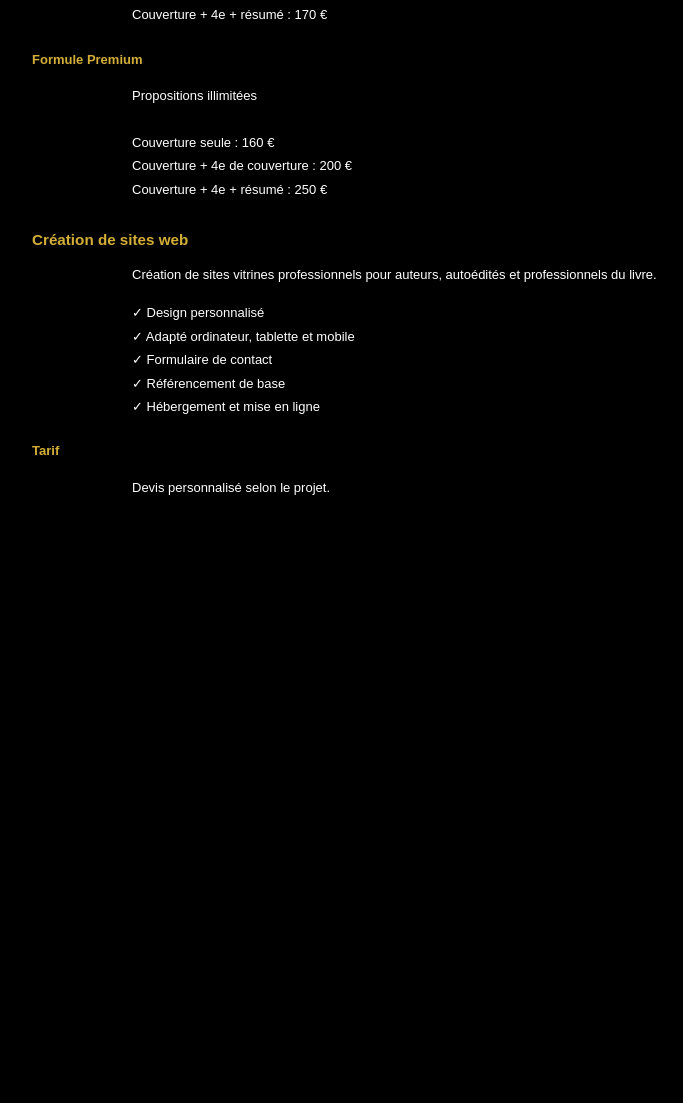
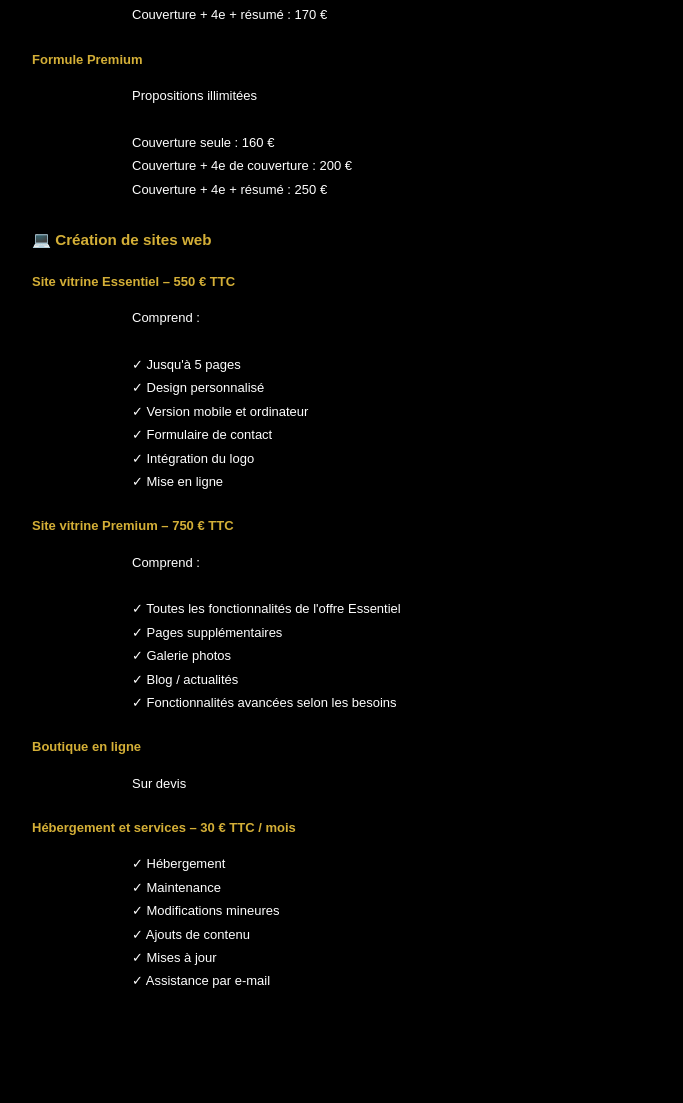
Before and after one commit to MSEDIT-1304/services-aux-ecrivains, a Flask app: page /services in a window 1280 px wide. Shown: the part 1266-2369 px from the top of the page, without its empty margins (278-961 px from the left). Before the commit the page ends 1761 px from the top, so only its background shows below. Run offline with Flask 3, Linux system fonts and the light colour scheme.

Commit message:
Update services tarifs web.html

```diff
--- a/templates/services.html
+++ b/templates/services.html
@@ -96,25 +96,50 @@ Couverture + 4e + résumé : 250 €
 </div>
 <div class="service">
 
-<h3>Création de sites web</h3>
+<h3>💻 Création de sites web</h3>
+
+<h4>Site vitrine Essentiel – 550 € TTC</h4>
 
 <p>
-Création de sites vitrines professionnels pour auteurs, autoédités et professionnels du livre.
+Comprend :<br><br>
+
+✓ Jusqu'à 5 pages<br>
+✓ Design personnalisé<br>
+✓ Version mobile et ordinateur<br>
+✓ Formulaire de contact<br>
+✓ Intégration du logo<br>
+✓ Mise en ligne
 </p>
 
+<h4>Site vitrine Premium – 750 € TTC</h4>
+
 <p>
-✓ Design personnalisé<br>
-✓ Adapté ordinateur, tablette et mobile<br>
-✓ Formulaire de contact<br>
-✓ Référencement de base<br>
-✓ Hébergement et mise en ligne
+Comprend :<br><br>
+
+✓ Toutes les fonctionnalités de l'offre Essentiel<br>
+✓ Pages supplémentaires<br>
+✓ Galerie photos<br>
+✓ Blog / actualités<br>
+✓ Fonctionnalités avancées selon les besoins
 </p>
 
-<h4>Tarif</h4>
+<h4>Boutique en ligne</h4>
 
 <p>
-Devis personnalisé selon le projet.
+Sur devis
 </p>
+
+<h4>Hébergement et services – 30 € TTC / mois</h4>
+
+<p>
+✓ Hébergement<br>
+✓ Maintenance<br>
+✓ Modifications mineures<br>
+✓ Ajouts de contenu<br>
+✓ Mises à jour<br>
+✓ Assistance par e-mail
+</p>
+
 </div>
 
 </section>
```
